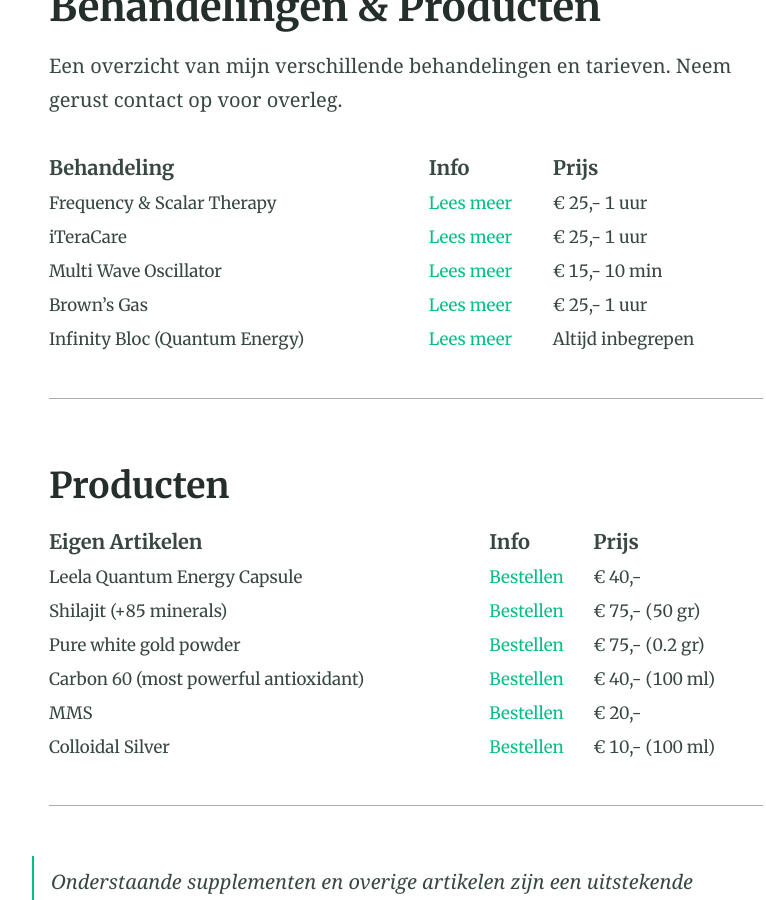
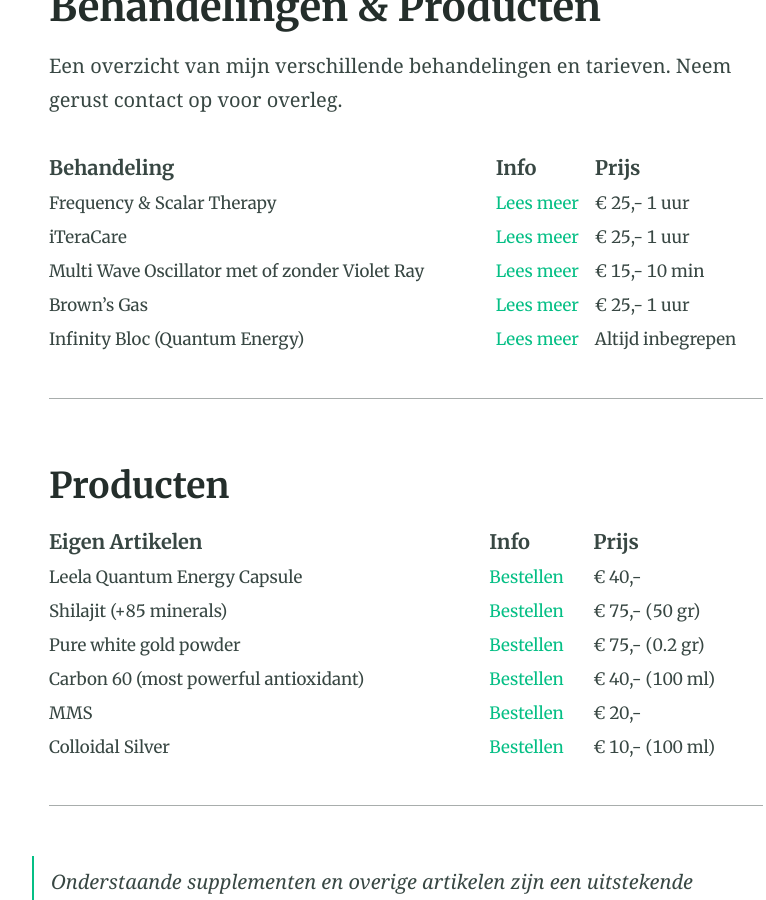
Before and after one commit to dokteranders/dokteranders.com, a Jekyll site: the page built from behandelingen.md, in a window 1280 px wide and 900 px high, scrolled down 479 px. Shown: the whole window, without its empty margins (234-1000 px from the left). Built offline with Jekyll 4.4.1, drawn with Linux system fonts in a browser that asks for light colours.

Commit message:
Update behandelingen.md

```diff
--- a/behandelingen.md
+++ b/behandelingen.md
@@ -10,7 +10,7 @@
 |--------|:-------|:-------|
 | Frequency & Scalar Therapy | [Lees meer](http://#/) | € 25,- 1 uur
 | iTeraCare | [Lees meer](http://#/)  | € 25,- 1 uur
-| Multi Wave Oscillator | [Lees meer](http://#/) | € 15,- 10 min
+| Multi Wave Oscillator met of zonder Violet Ray | [Lees meer](http://#/) | € 15,- 10 min
 | Brown's Gas | [Lees meer](http://#/) | € 25,- 1 uur
 | Infinity Bloc (Quantum Energy) | [Lees meer](http://#/) | Altijd inbegrepen
 
```
